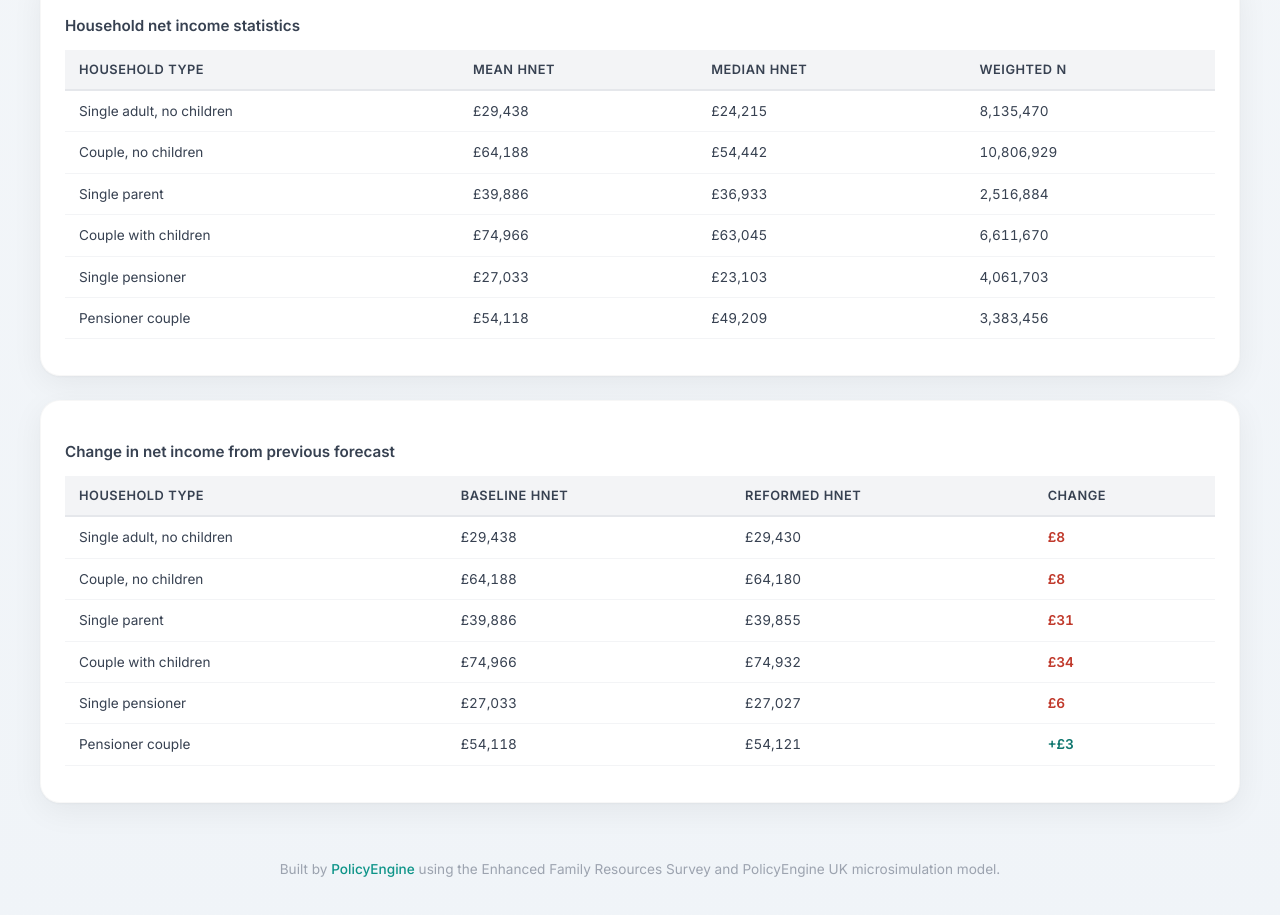
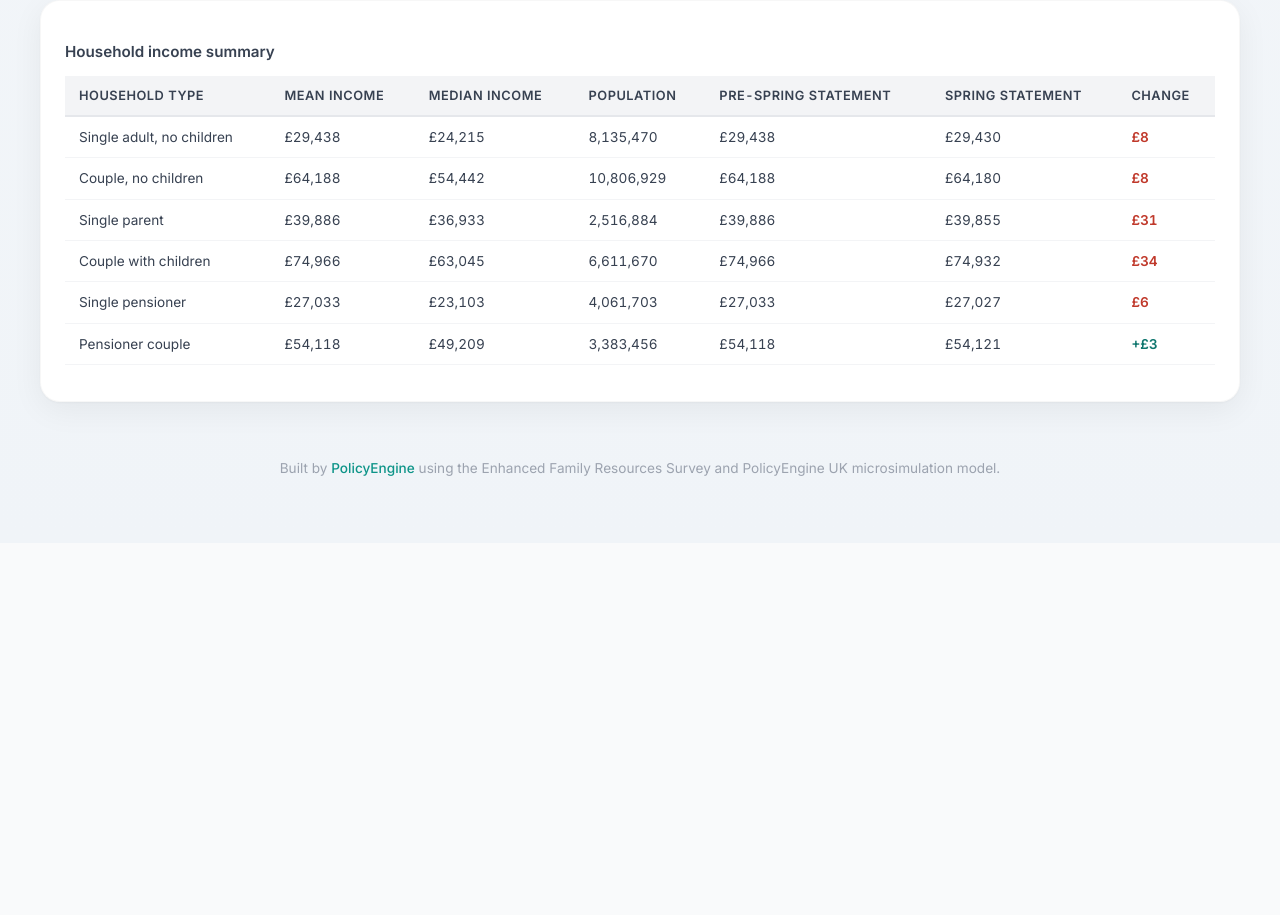
Before and after one commit to PolicyEngine/uk-spring-statement-analysis, a React (Vite) app in the folder dashboard/: page / in a window 1280 px wide. Shown: the part 3000-3915 px from the top of the page. After the commit the page ends 3543 px from the top, so only its background shows below. Built offline with nearby package versions, Linux system fonts and the light colour scheme.

Commit message:
Merge household tables into single summary table
Combines stats and comparison into one table with columns: Household
type, Mean income, Median income, Population, Pre-Spring Statement,
Spring Statement, Change.

Co-Authored-By: Claude Opus 4.6 <noreply@anthropic.com>

```diff
--- a/dashboard/src/components/HouseholdImpact.jsx
+++ b/dashboard/src/components/HouseholdImpact.jsx
@@ -85,26 +85,27 @@ function HnetBarChart({ data }) {
 export default function HouseholdImpact({ stats, comparison }) {
   if (!stats || !comparison) return null;
 
-  const statsColumns = ["Household type", "Mean hnet", "Median hnet", "Weighted N"];
-  const statsRows = stats.map((r) => [
-    r.group,
-    r.mean_hnet,
-    r.median_hnet,
-    Math.round(r.weighted_n).toLocaleString("en-GB"),
-  ]);
-
-  const compColumns = [
+  const mergedColumns = [
     "Household type",
-    "Baseline hnet",
-    "Reformed hnet",
+    "Mean income",
+    "Median income",
+    "Population",
+    "Pre-Spring Statement",
+    "Spring Statement",
     "Change",
   ];
-  const compRows = comparison.map((r) => [
-    r.group,
-    r.baseline_hnet,
-    r.reformed_hnet,
-    r.change,
-  ]);
+  const mergedRows = stats.map((r) => {
+    const comp = comparison.find((c) => c.group === r.group) || {};
+    return [
+      r.group,
+      r.mean_hnet,
+      r.median_hnet,
+      Math.round(r.weighted_n).toLocaleString("en-GB"),
+      comp.baseline_hnet,
+      comp.reformed_hnet,
+      comp.change,
+    ];
+  });
 
   return (
     <>
@@ -112,8 +113,8 @@ export default function HouseholdImpact({ stats, comparison }) {
         <h2>What this means for households</h2>
         <p>
           Using PolicyEngine's microsimulation model, we calculated average
-          household net income for six household groups under the baseline and
-          updated forecasts.
+          household net income for six household groups under pre-Spring
+          Statement and Spring Statement 2026 forecasts.
         </p>
       </div>
 
@@ -122,13 +123,8 @@ export default function HouseholdImpact({ stats, comparison }) {
       </div>
 
       <div className="section-card" style={{ animationDelay: "0.4s" }}>
-        <h3>Household net income statistics</h3>
-        <ForecastTable columns={statsColumns} rows={statsRows} format="gbp" />
-      </div>
-
-      <div className="section-card" style={{ animationDelay: "0.5s" }}>
-        <h3>Change in net income from previous forecast</h3>
-        <ForecastTable columns={compColumns} rows={compRows} format="gbp" />
+        <h3>Household income summary</h3>
+        <ForecastTable columns={mergedColumns} rows={mergedRows} format="gbp" />
       </div>
     </>
   );
```
